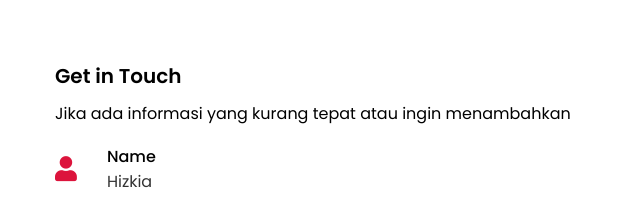
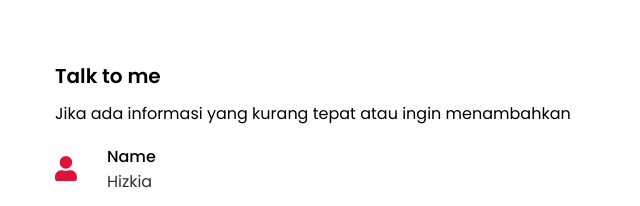
Before and after one commit to HizkiaHarianja/themeparkgirl-info, a plain HTML site: page index.html in a window 1280 px wide. Shown: the part 2408-2614 px from the top of the page, 25-665 px from the left. Drawn offline with nearby package versions, Linux system fonts and the light colour scheme.

Commit message:
mengubah bagian kontak

```diff
--- a/index.html
+++ b/index.html
@@ -113,7 +113,7 @@
             <h2 class="title">Contact me</h2>
             <div class="contact-content">
                 <div class="column left">
-                    <div class="text">Get in Touch</div>
+                    <div class="text">Talk to me</div>
                     <p>Jika ada informasi yang kurang tepat atau ingin menambahkan</p>
                     <div class="icons">
                         <div class="row">
```
